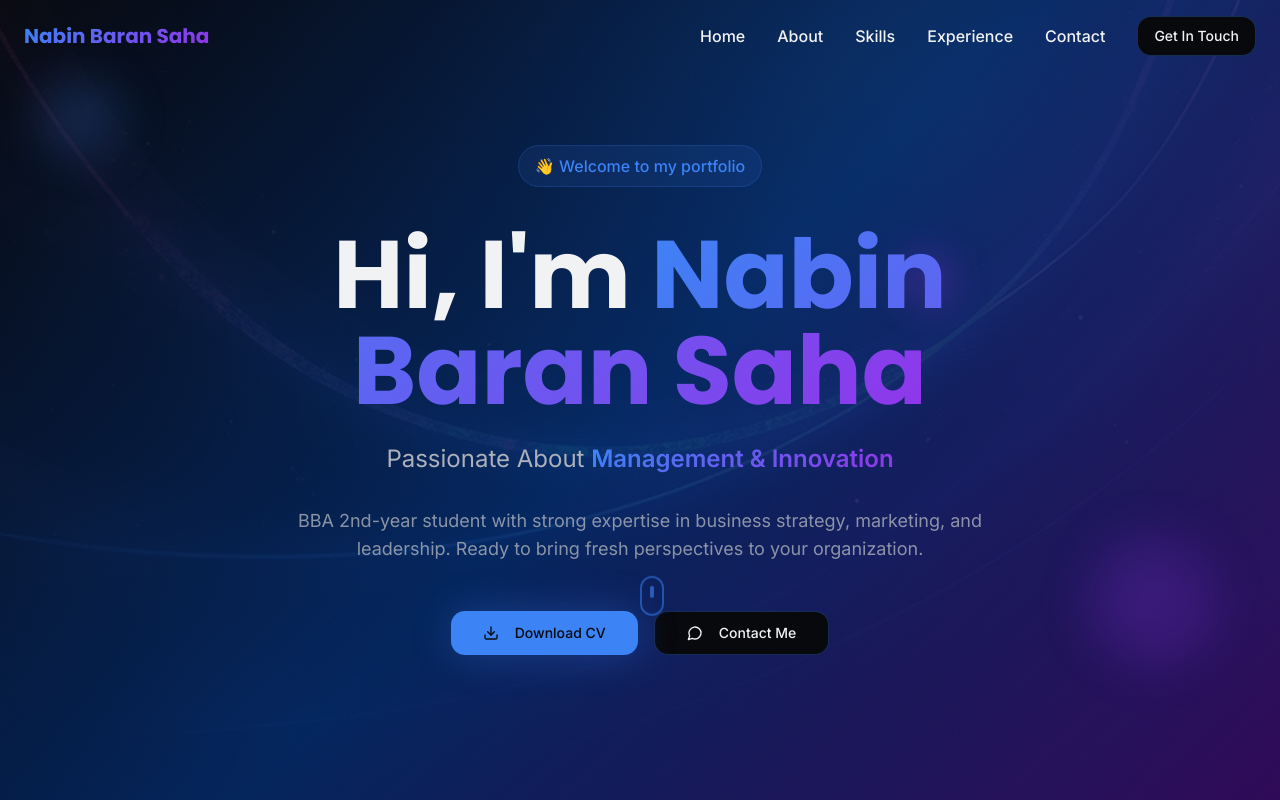
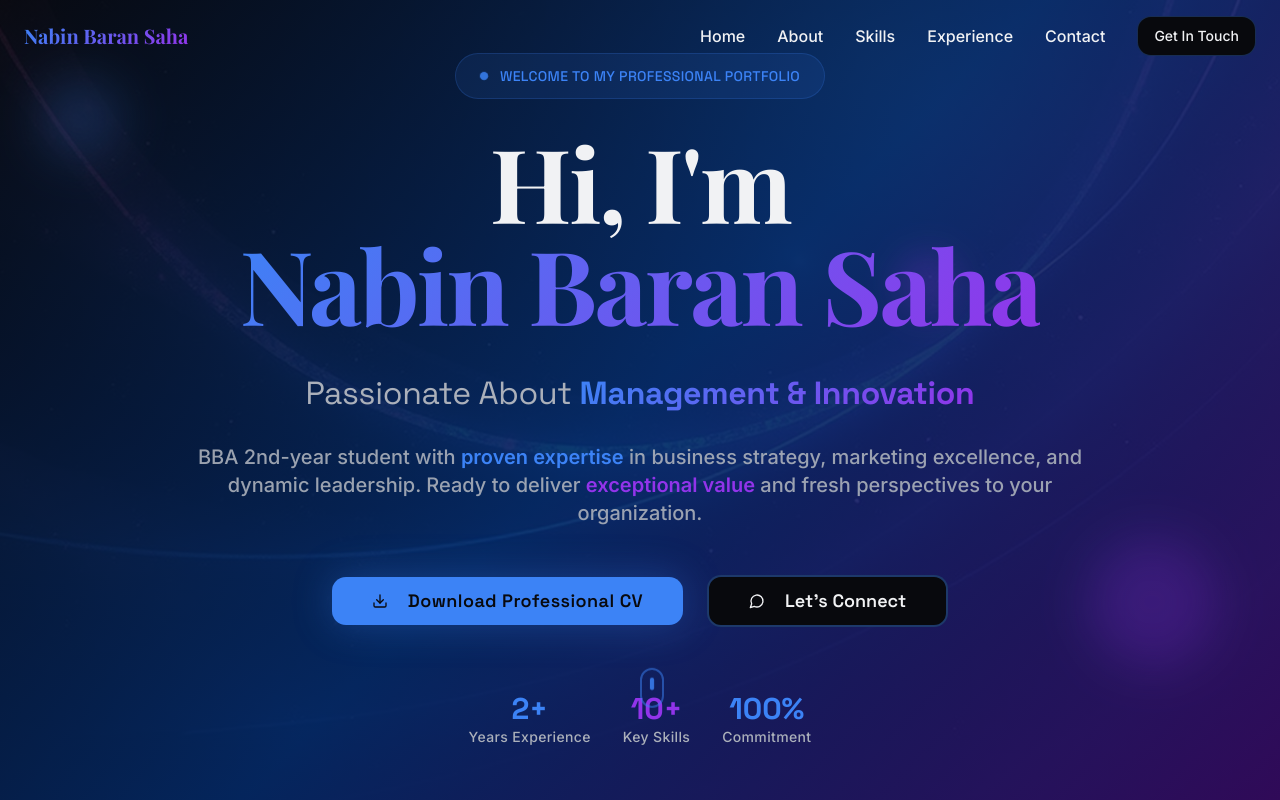
Before and after one commit to nabinbaransaha78/nabin-saha-digital-canvas, a React (Vite) app: page / in a window 1280 px wide. Shown: the top 800 px of the page. Built offline with nearby package versions, Linux system fonts and the light colour scheme.

Commit message:
Refine landing page fonts and animations
Update fonts to be more professional and enhance landing page animations for a more polished look.

```diff
--- a/index.html
+++ b/index.html
@@ -11,7 +11,7 @@
     <!-- Google Fonts -->
     <link rel="preconnect" href="https://fonts.googleapis.com">
     <link rel="preconnect" href="https://fonts.gstatic.com" crossorigin>
-    <link href="https://fonts.googleapis.com/css2?family=Inter:wght@300;400;500;600;700&family=Poppins:wght@400;500;600;700;800&display=swap" rel="stylesheet">
+    <link href="https://fonts.googleapis.com/css2?family=Inter:wght@300;400;500;600;700;800;900&family=Playfair+Display:wght@400;500;600;700;800;900&family=Space+Grotesk:wght@300;400;500;600;700&display=swap" rel="stylesheet">
 
     <meta property="og:title" content="Nabin Baran Saha - Portfolio | BBA Student & Business Professional" />
     <meta property="og:description" content="Professional portfolio of Nabin Baran Saha, BBA 2nd-year student with expertise in business management, marketing, and strategic planning." />
--- a/src/components/HeroSection.tsx
+++ b/src/components/HeroSection.tsx
@@ -36,52 +36,88 @@ const HeroSection = () => {
       <div className="absolute top-1/3 right-1/4 w-16 h-16 bg-accent/20 rounded-full blur-lg animate-float" style={{ animationDelay: '4s' }} />
 
       <div className="container mx-auto px-6 text-center relative z-10">
-        <div className="max-w-4xl mx-auto animate-fade-in-up">
-          <div className="mb-6">
-            <span className="inline-block px-4 py-2 bg-primary/10 border border-primary/20 rounded-full text-primary font-medium mb-4">
-              👋 Welcome to my portfolio
+        <div className="max-w-5xl mx-auto">
+          {/* Welcome Badge */}
+          <div className="mb-8 opacity-0 animate-fade-in-up" style={{ animationDelay: '0.2s' }}>
+            <span className="inline-flex items-center px-6 py-3 bg-primary/10 border border-primary/20 rounded-full text-primary font-display font-medium text-sm tracking-wide backdrop-blur-sm">
+              <span className="w-2 h-2 bg-primary rounded-full mr-3 animate-pulse-slow"></span>
+              WELCOME TO MY PROFESSIONAL PORTFOLIO
             </span>
           </div>
 
-          <h1 className="font-heading font-bold text-5xl md:text-7xl lg:text-8xl mb-6 leading-tight">
+          {/* Main Heading */}
+          <div className="mb-8 opacity-0 animate-text-reveal" style={{ animationDelay: '0.4s' }}>
+            <h1 className="font-heading font-bold text-hero leading-none tracking-tight mb-4">
               Hi, I'm{' '}
-            <span className="text-gradient">
+              <span className="relative inline-block">
+                <span className="text-gradient animate-gradient-shift bg-gradient-to-r from-primary via-secondary to-primary">
                   Nabin Baran Saha
                 </span>
+                <div className="absolute -bottom-2 left-0 w-full h-1 bg-gradient-primary rounded-full opacity-80"></div>
+              </span>
             </h1>
+          </div>
 
-          <p className="text-xl md:text-2xl text-muted-foreground mb-8 max-w-2xl mx-auto leading-relaxed">
+          {/* Subtitle */}
+          <div className="mb-6 opacity-0 animate-slide-in-left" style={{ animationDelay: '0.8s' }}>
+            <p className="font-display text-hero-sub text-muted-foreground leading-relaxed">
               Passionate About{' '}
-            <span className="font-semibold text-gradient">
+              <span className="font-bold text-gradient bg-gradient-to-r from-secondary to-primary animate-gradient-shift">
                 Management & Innovation
               </span>
             </p>
+          </div>
 
-          <p className="text-lg text-muted-foreground/80 mb-12 max-w-3xl mx-auto">
-            BBA 2nd-year student with strong expertise in business strategy, marketing, and leadership.
-            Ready to bring fresh perspectives to your organization.
+          {/* Description */}
+          <div className="mb-12 opacity-0 animate-slide-in-right" style={{ animationDelay: '1s' }}>
+            <p className="text-lg md:text-xl text-muted-foreground/90 max-w-4xl mx-auto leading-relaxed font-medium">
+              BBA 2nd-year student with <span className="text-primary font-semibold">proven expertise</span> in business strategy,
+              marketing excellence, and dynamic leadership. Ready to deliver{' '}
+              <span className="text-secondary font-semibold">exceptional value</span> and fresh perspectives to your organization.
             </p>
+          </div>
 
-          <div className="flex flex-col sm:flex-row gap-4 justify-center items-center">
+          {/* CTA Buttons */}
+          <div className="flex flex-col sm:flex-row gap-6 justify-center items-center opacity-0 animate-scale-in" style={{ animationDelay: '1.2s' }}>
             <Button
               size="lg"
-              className="group relative overflow-hidden glow-effect hover:glow-effect transition-all duration-300 bg-primary hover:bg-primary/90 text-primary-foreground px-8 py-4"
+              className="group relative overflow-hidden glow-effect hover:glow-effect transition-all duration-500 bg-primary hover:bg-primary/90 text-primary-foreground px-10 py-6 text-lg font-display font-semibold tracking-wide"
               onClick={handleDownloadCV}
             >
-              <Download className="mr-2 h-5 w-5 group-hover:animate-bounce" />
-              Download CV
-              <div className="absolute inset-0 -z-10 bg-gradient-primary opacity-0 group-hover:opacity-100 transition-opacity duration-300" />
+              <Download className="mr-3 h-6 w-6 group-hover:animate-bounce transition-transform duration-300" />
+              Download Professional CV
+              <div className="absolute inset-0 -z-10 bg-gradient-primary opacity-0 group-hover:opacity-100 transition-all duration-500" />
+              <div className="absolute inset-0 bg-white/10 opacity-0 group-hover:opacity-100 transition-opacity duration-300" />
             </Button>
 
             <Button
               variant="outline"
               size="lg"
-              className="group border-primary/30 hover:border-primary hover:bg-primary/10 px-8 py-4"
+              className="group border-2 border-primary/40 hover:border-primary hover:bg-primary/10 px-10 py-6 text-lg font-display font-semibold backdrop-blur-sm"
               onClick={scrollToContact}
             >
-              <MessageCircle className="mr-2 h-5 w-5 group-hover:scale-110 transition-transform duration-200" />
-              Contact Me
+              <MessageCircle className="mr-3 h-6 w-6 group-hover:scale-110 transition-transform duration-300" />
+              Let's Connect
+              <div className="absolute inset-0 bg-gradient-primary opacity-0 group-hover:opacity-5 transition-opacity duration-300" />
             </Button>
+          </div>
+
+          {/* Professional Stats */}
+          <div className="mt-16 opacity-0 animate-fade-in-up" style={{ animationDelay: '1.4s' }}>
+            <div className="flex flex-wrap justify-center gap-8 text-center">
+              <div className="group">
+                <div className="text-2xl md:text-3xl font-bold text-primary font-display">2+</div>
+                <div className="text-sm text-muted-foreground font-medium tracking-wide">Years Experience</div>
+              </div>
+              <div className="group">
+                <div className="text-2xl md:text-3xl font-bold text-secondary font-display">10+</div>
+                <div className="text-sm text-muted-foreground font-medium tracking-wide">Key Skills</div>
+              </div>
+              <div className="group">
+                <div className="text-2xl md:text-3xl font-bold text-primary font-display">100%</div>
+                <div className="text-sm text-muted-foreground font-medium tracking-wide">Commitment</div>
+              </div>
+            </div>
           </div>
         </div>
 
--- a/src/index.css
+++ b/src/index.css
@@ -141,15 +141,36 @@ All colors MUST be HSL.
   }
 
   .animate-float {
-    animation: float 6s ease-in-out infinite;
+    animation: float 8s ease-in-out infinite;
   }
 
   .animate-fade-in-up {
-    animation: fadeInUp 0.8s var(--animation-smooth) forwards;
+    animation: fadeInUp 1s var(--animation-smooth) forwards;
   }
 
   .animate-scale-in {
-    animation: scaleIn 0.6s var(--animation-bounce) forwards;
+    animation: scaleIn 0.8s var(--animation-bounce) forwards;
+  }
+
+  .animate-slide-in-left {
+    animation: slideInLeft 1s var(--animation-smooth) forwards;
+  }
+
+  .animate-slide-in-right {
+    animation: slideInRight 1s var(--animation-smooth) forwards;
+  }
+
+  .animate-text-reveal {
+    animation: textReveal 1.2s var(--animation-bounce) forwards;
+  }
+
+  .animate-gradient-shift {
+    background-size: 200% 200%;
+    animation: gradientShift 8s ease-in-out infinite;
+  }
+
+  .animate-pulse-slow {
+    animation: pulse 4s ease-in-out infinite;
   }
 }
 
@@ -160,14 +181,15 @@ All colors MUST be HSL.
 }
 
 @keyframes float {
-  0%, 100% { transform: translateY(0px); }
-  50% { transform: translateY(-20px); }
+  0%, 100% { transform: translateY(0px) rotate(0deg); }
+  33% { transform: translateY(-15px) rotate(1deg); }
+  66% { transform: translateY(-5px) rotate(-1deg); }
 }
 
 @keyframes fadeInUp {
   from {
     opacity: 0;
-    transform: translateY(30px);
+    transform: translateY(40px);
   }
   to {
     opacity: 1;
@@ -178,10 +200,55 @@ All colors MUST be HSL.
 @keyframes scaleIn {
   from {
     opacity: 0;
-    transform: scale(0.9);
+    transform: scale(0.95);
   }
   to {
     opacity: 1;
     transform: scale(1);
   }
 }
+
+@keyframes slideInLeft {
+  from {
+    opacity: 0;
+    transform: translateX(-50px);
+  }
+  to {
+    opacity: 1;
+    transform: translateX(0);
+  }
+}
+
+@keyframes slideInRight {
+  from {
+    opacity: 0;
+    transform: translateX(50px);
+  }
+  to {
+    opacity: 1;
+    transform: translateX(0);
+  }
+}
+
+@keyframes textReveal {
+  from {
+    opacity: 0;
+    transform: translateY(100px);
+    clip-path: polygon(0 100%, 100% 100%, 100% 100%, 0% 100%);
+  }
+  to {
+    opacity: 1;
+    transform: translateY(0);
+    clip-path: polygon(0 0%, 100% 0%, 100% 100%, 0% 100%);
+  }
+}
+
+@keyframes gradientShift {
+  0%, 100% { background-position: 0% 50%; }
+  50% { background-position: 100% 50%; }
+}
+
+@keyframes pulse {
+  0%, 100% { transform: scale(1); opacity: 1; }
+  50% { transform: scale(1.05); opacity: 0.8; }
+}
--- a/tailwind.config.ts
+++ b/tailwind.config.ts
@@ -72,8 +72,13 @@ export default {
 				xs: '2px',
 			},
 			fontFamily: {
-				sans: ['Inter', 'system-ui', 'sans-serif'],
-				heading: ['Poppins', 'system-ui', 'sans-serif'],
+				sans: ['Inter', '-apple-system', 'BlinkMacSystemFont', 'system-ui', 'sans-serif'],
+				heading: ['Playfair Display', 'Georgia', 'serif'],
+				display: ['Space Grotesk', 'Inter', 'system-ui', 'sans-serif'],
+			},
+			fontSize: {
+				'hero': ['clamp(3rem, 8vw, 7rem)', { lineHeight: '1.1', letterSpacing: '-0.02em' }],
+				'hero-sub': ['clamp(1.25rem, 3vw, 2rem)', { lineHeight: '1.3', letterSpacing: '-0.01em' }],
 			},
 			borderRadius: {
 				lg: 'var(--radius)',
```
Lines whose indentation alone changed are shown as unchanged.
